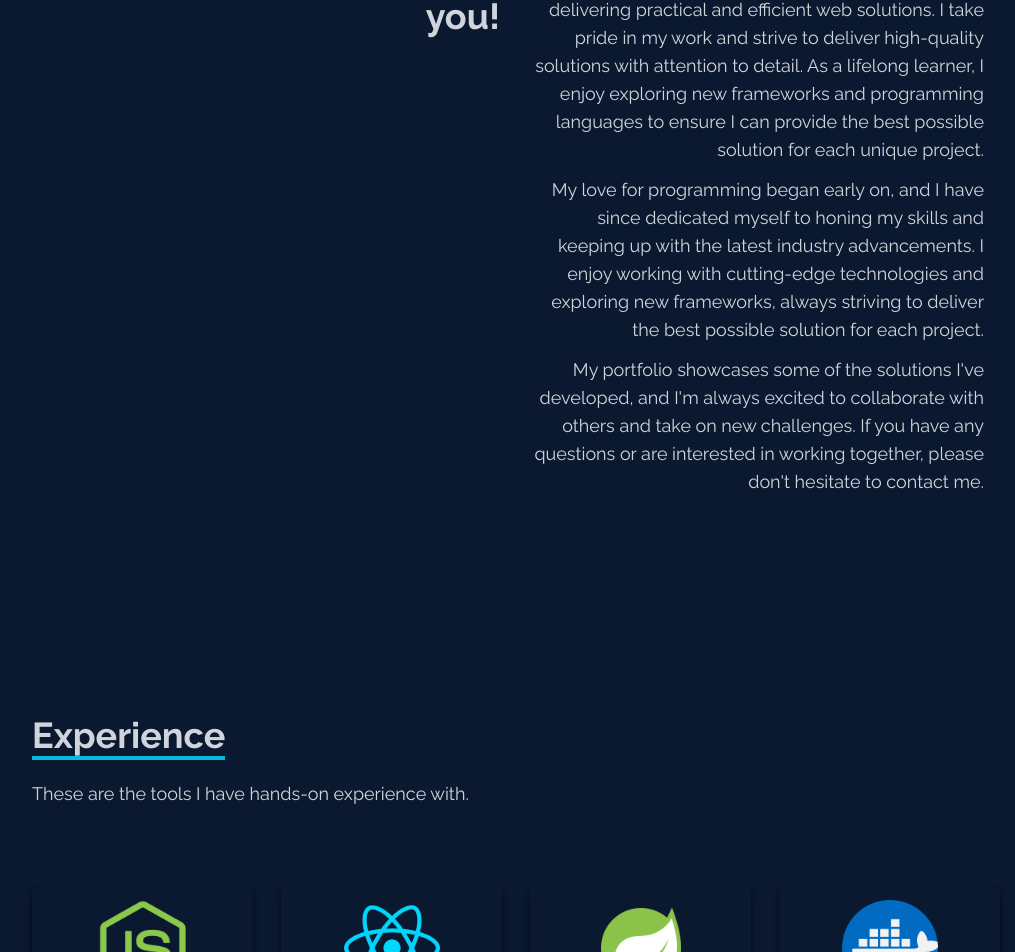
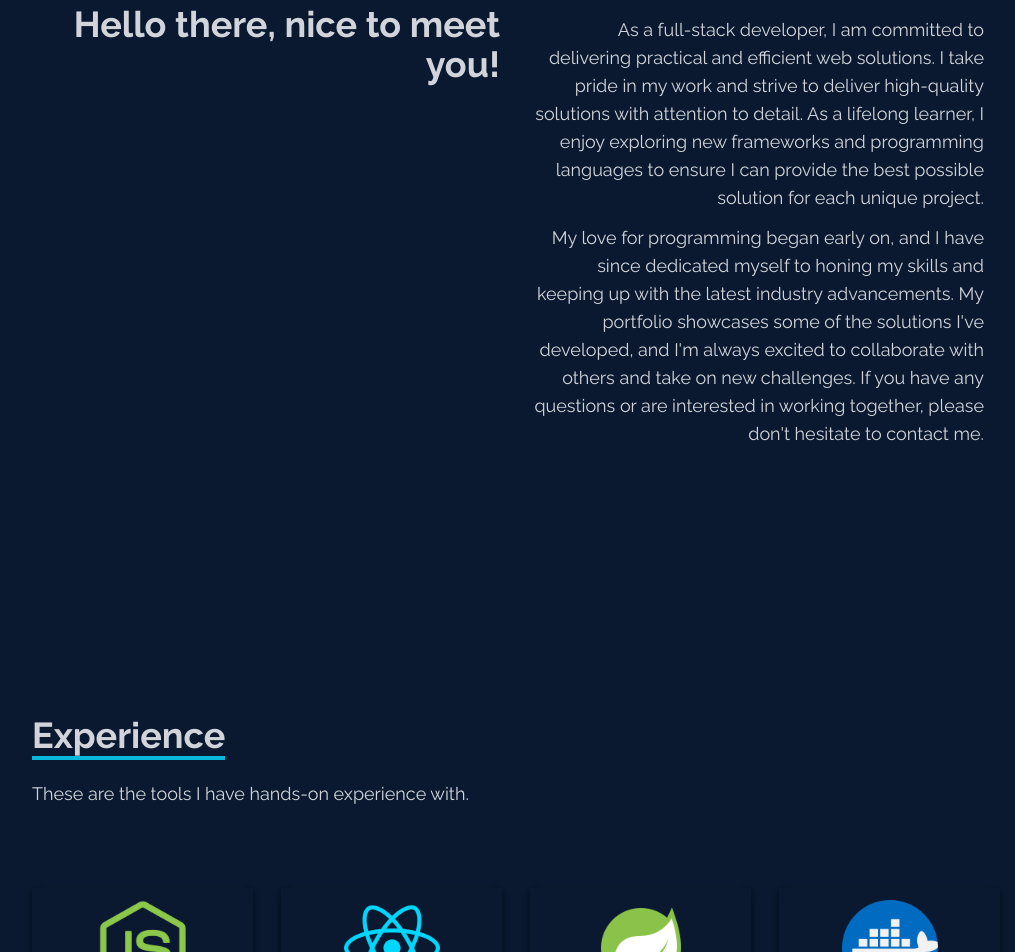
Before and after one commit to batariloa/portfolio-frontend, a React (Create React App) app: page / in a window 1280 px wide. Shown: the part 997-1949 px from the top of the page, without its empty margins (124-1139 px from the left). Built offline with nearby package versions, Linux system fonts and the light colour scheme; no server answers.

Commit message:
About text

```diff
--- a/src/components/About.jsx
+++ b/src/components/About.jsx
@@ -31,15 +31,11 @@ const About = () => {
             <p className="my-3">
               My love for programming began early on, and I have since dedicated
               myself to honing my skills and keeping up with the latest industry
-              advancements. I enjoy working with cutting-edge technologies and
-              exploring new frameworks, always striving to deliver the best
-              possible solution for each project.
-            </p>
-            <p className="my-3">
-              My portfolio showcases some of the solutions I've developed, and
-              I'm always excited to collaborate with others and take on new
-              challenges. If you have any questions or are interested in working
-              together, please don't hesitate to contact me.
+              advancements. My portfolio showcases some of the solutions I've
+              developed, and I'm always excited to collaborate with others and
+              take on new challenges. If you have any questions or are
+              interested in working together, please don't hesitate to contact
+              me.
             </p>
           </div>
         </div>
```
